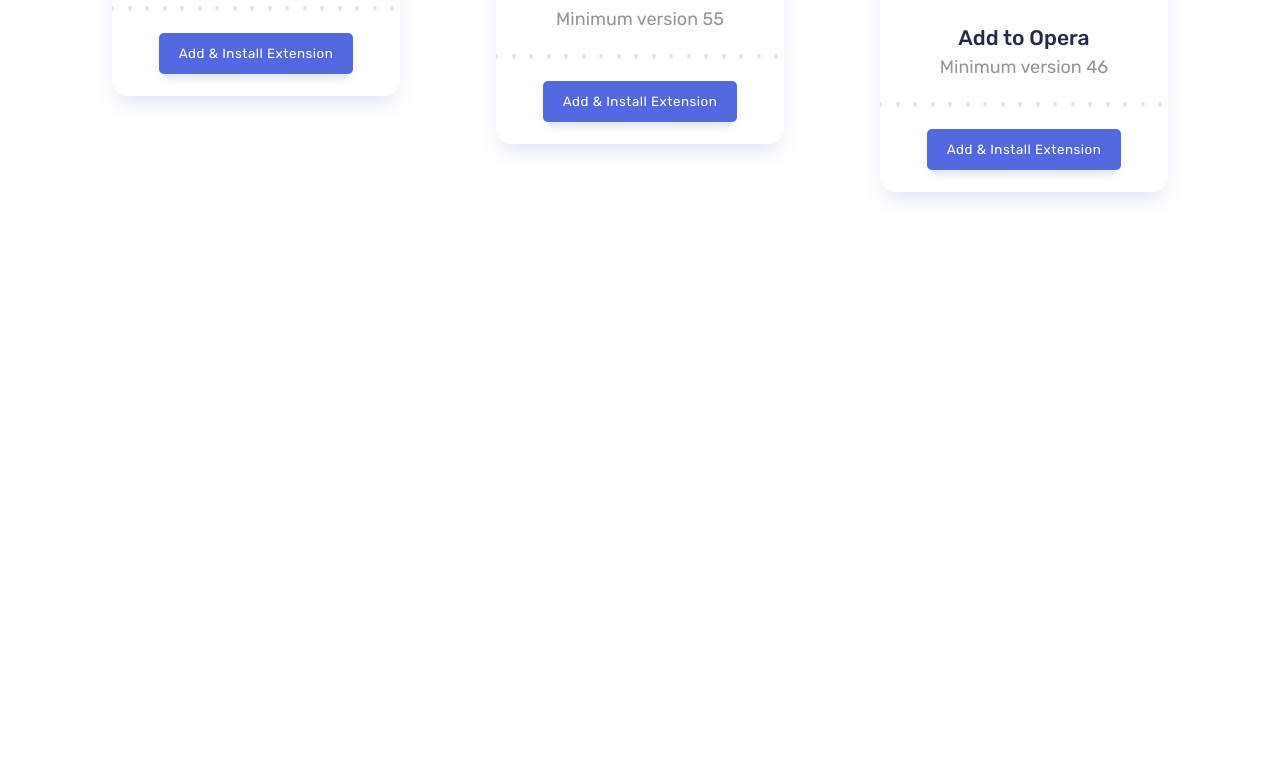
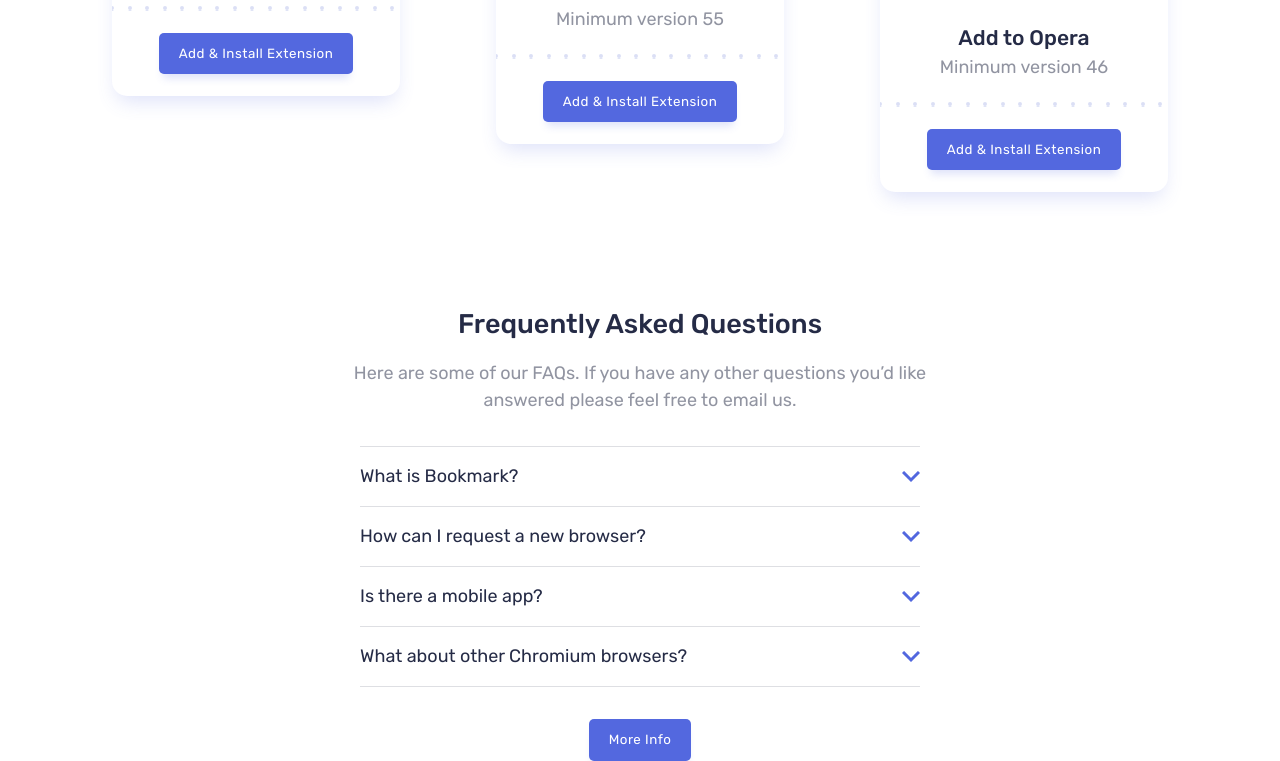
Before and after one commit to manoj-jayapprakash/bookmark-landing, a React (Create React App) app: page / in a window 1280 px wide. Shown: the part 1772-2533 px from the top of the page. Before the commit the page ends 1996 px from the top, so only its background shows below. Built offline with nearby package versions, Linux system fonts and the light colour scheme.

Commit message:
Added FAQ component
Also modified some margin around each sections

```diff
--- a/src/App.css
+++ b/src/App.css
@@ -6,6 +6,11 @@
 
 .app {
   min-height: 100vh;
+}
+
+.section__head {
+  text-align: center;
+  margin-top: 5rem;
 }
 
 .section__title,
@@ -21,6 +26,10 @@
   color: var(--white);
 }
 
+.hidden {
+  display: none !important;
+}
+
 @media (min-width: 768px) {
   .section__title,
   .section__description {
--- a/src/App.js
+++ b/src/App.js
@@ -15,8 +15,9 @@
       <Hero />
       <Features />
       <Download />
+
+      <FAQ />
       {/*
-      <FAQ />
       <Contact />
       <Footer /> */}
     </div>
--- a/src/components/Download/Download.css
+++ b/src/components/Download/Download.css
@@ -1,6 +1,5 @@
 .download {
   text-align: center;
-  margin-top: 5rem;
 }
 
 @media (min-width: 768px) {
--- a/src/components/FAQ/FAQ.css
+++ b/src/components/FAQ/FAQ.css
@@ -0,0 +1,15 @@
+.faq {
+  text-align: center;
+}
+
+.faqs {
+  margin: 2rem 0;
+  text-align: left;
+}
+
+@media (min-width: 768px) {
+  .faqs {
+    width: 50%;
+    margin: 2rem auto;
+  }
+}
--- a/src/components/FAQ/FAQ.js
+++ b/src/components/FAQ/FAQ.js
@@ -1,9 +1,49 @@
 import './FAQ.css';
 
+import { QnA } from './QnA';
+
 export const FAQ = () => {
+  const qNa = [
+    {
+      id: '1',
+      question: 'What is Bookmark?',
+      answer:
+        'Lorem ipsum dolor sit amet, consectetur adipiscing elit. Fusce tincidunt justo eget ultricies fringilla. Phasellus blandit ipsum quis quam ornare mattis.',
+    },
+    {
+      id: '2',
+      question: 'How can I request a new browser?',
+      answer:
+        'Vivamus luctus eros aliquet convallis ultricies. Mauris augue massa, ultricies non ligula. Suspendisse imperdiet. Vivamus luctus eros aliquet convallis ultricies. Mauris augue massa, ultricies non ligula. Suspendisse imperdie tVivamus luctus eros aliquet convallis ultricies. Mauris augue massa, ultricies non ligula. Suspendisse imperdiet.',
+    },
+    {
+      id: '3',
+      question: 'Is there a mobile app?',
+      answer:
+        'Sed consectetur quam id neque fermentum accumsan. Praesent luctus vestibulum dolor, ut condimentum urna vulputate eget. Cras in ligula quis est pharetra mattis sit amet pharetra purus. Sed sollicitudin ex et ultricies bibendum.',
+    },
+    {
+      id: '4',
+      question: 'What about other Chromium browsers?',
+      answer:
+        'Integer condimentum ipsum id imperdiet finibus. Vivamus in placerat mi, at euismod dui. Aliquam vitae neque eget nisl gravida pellentesque non ut velit.',
+    },
+  ];
   return (
-    <section className="faq">
-      <h2>FAQ</h2>
+    <section className="faq container">
+      <div className="section__head">
+        <h2 className="section__title">Frequently Asked Questions</h2>
+        <p className="section__description">
+          Here are some of our FAQs. If you have any other questions you’d like
+          answered please feel free to email us.
+        </p>
+      </div>
+      <div className="section__body faqs">
+        {qNa.map((q) => (
+          <QnA key={q.id} question={q.question} answer={q.answer} />
+        ))}
+      </div>
+      <button className="btn-blue">More Info</button>
     </section>
   );
 };
--- /dev/null
+++ b/src/components/FAQ/QnA.css
@@ -0,0 +1,30 @@
+.qna__item {
+  border-bottom: 1px solid hsla(229, 8%, 60%, 30%);
+  margin: auto 0.5rem;
+}
+
+.question {
+  color: var(--dark-blue);
+  font-weight: 400;
+}
+
+.question-wrapper {
+  display: flex;
+  justify-content: space-between;
+  align-items: center;
+  padding: 1rem 0;
+}
+
+.answer-wrapper {
+  padding: 1rem 0;
+}
+
+.answer {
+  line-height: 2;
+}
+
+@media (min-width: 768px) {
+  .qna__item:first-child {
+    border-top: 1px solid hsla(229, 8%, 60%, 30%);
+  }
+}
--- /dev/null
+++ b/src/components/FAQ/QnA.js
@@ -0,0 +1,22 @@
+import { useState } from 'react';
+
+import './QnA.css';
+
+import arrow from '../../assets/images/icon-arrow.svg';
+
+export const QnA = (props) => {
+  const [activeQuestion, setActiveQuestion] = useState(false);
+
+  const questionClickHandler = () => setActiveQuestion(!activeQuestion);
+  return (
+    <div className="qna__item">
+      <div className="question-wrapper" onClick={questionClickHandler}>
+        <h4 className="question">{props.question}</h4>
+        <img src={arrow} alt="" />
+      </div>
+      <div className={activeQuestion ? 'answer-wrapper' : 'hidden'}>
+        <p className="answer">{props.answer}</p>
+      </div>
+    </div>
+  );
+};
--- a/src/components/Features/Features.css
+++ b/src/components/Features/Features.css
@@ -1,6 +1,5 @@
 .features {
   text-align: center;
-  margin-top: 5rem;
 }
 
 .btn-features__tab {
```
